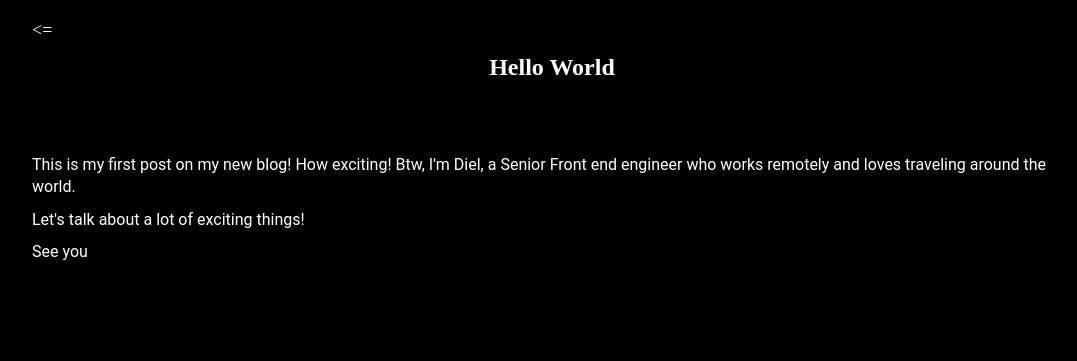
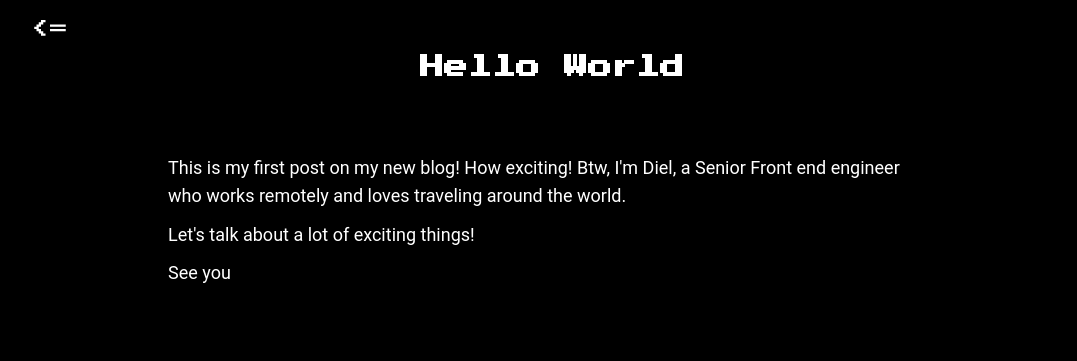
Before and after one commit to dielduarte/blog, a Gatsby site: page /hello-world/ in a window 1280 px wide. Shown: the whole page, without its empty margins (88-1165 px from the left). Built offline with nearby package versions, Linux system fonts and the light colour scheme; Gatsby itself is replaced by a stand-in of ours.

Commit message:
adjustments

```diff
--- a/gatsby-config.js
+++ b/gatsby-config.js
@@ -68,5 +68,16 @@ module.exports = {
     },
     `gatsby-plugin-offline`,
     `gatsby-plugin-react-helmet`,
+    {
+      resolve: `gatsby-plugin-prefetch-google-fonts`,
+      options: {
+        fonts: [
+          {
+            family: `Press Start 2P`,
+            subsets: [`latin`],
+          },
+        ],
+      },
+    },
   ],
 }
--- a/package.json
+++ b/package.json
@@ -14,6 +14,7 @@
     "gatsby-plugin-google-analytics": "^2.1.1",
     "gatsby-plugin-manifest": "^2.2.1",
     "gatsby-plugin-offline": "^2.2.1",
+    "gatsby-plugin-prefetch-google-fonts": "^1.4.2",
     "gatsby-plugin-react-helmet": "^3.1.0",
     "gatsby-plugin-sharp": "^2.2.3",
     "gatsby-remark-copy-linked-files": "^2.1.0",
--- a/src/templates/blog-post.module.css
+++ b/src/templates/blog-post.module.css
@@ -1,8 +1,13 @@
-.content { padding-bottom: 60px; }
+.content {
+  padding-bottom: 60px;
+  max-width: 768px;
+  margin: 0 auto;
+}
 
 .content * {
   font-family: 'Roboto', sans-serif;
-  line-height: 1.4;
+  font-size: 18px;
+  line-height: 1.58em;
 }
 
 .content p {
```
Also changed, not shown: 1 other file.
